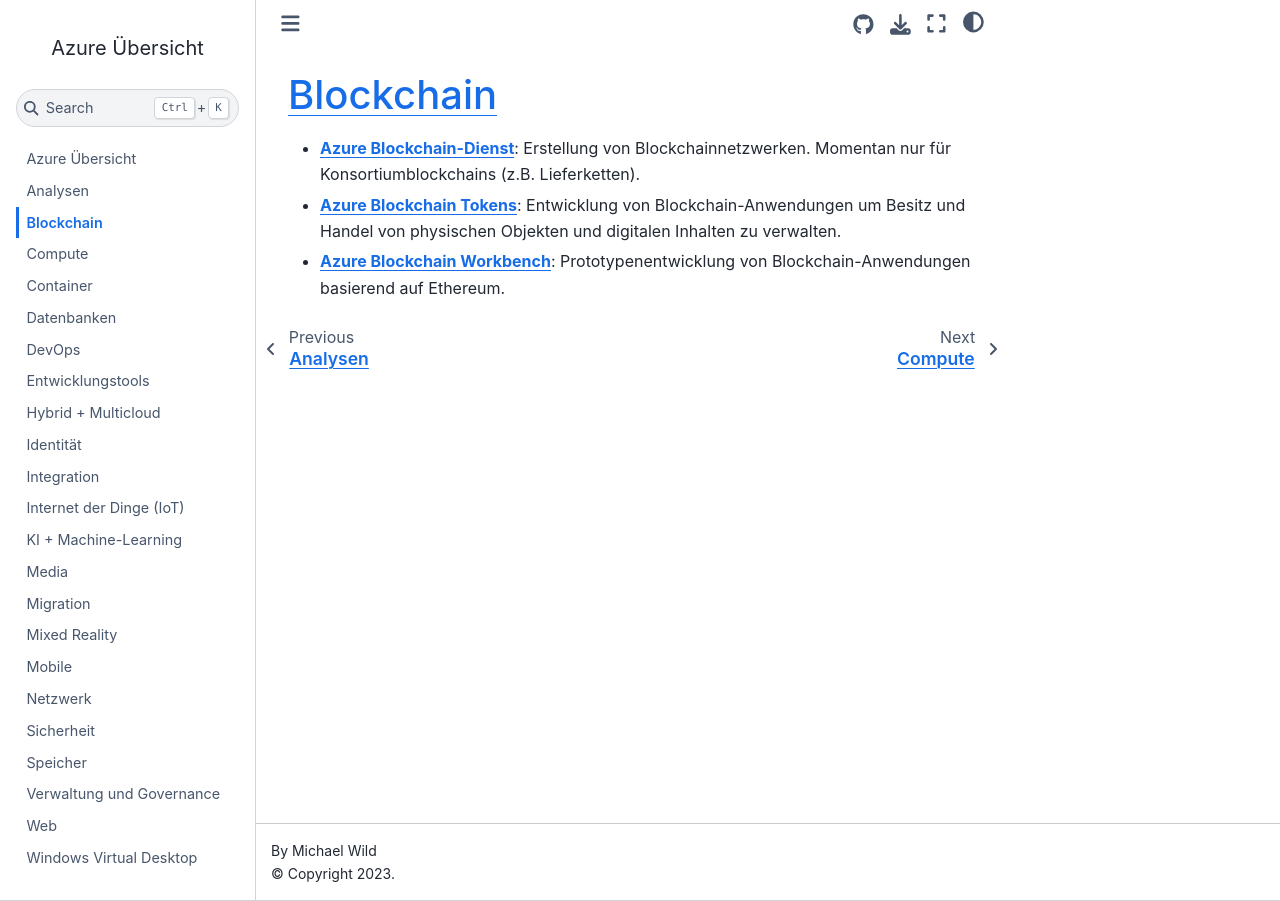
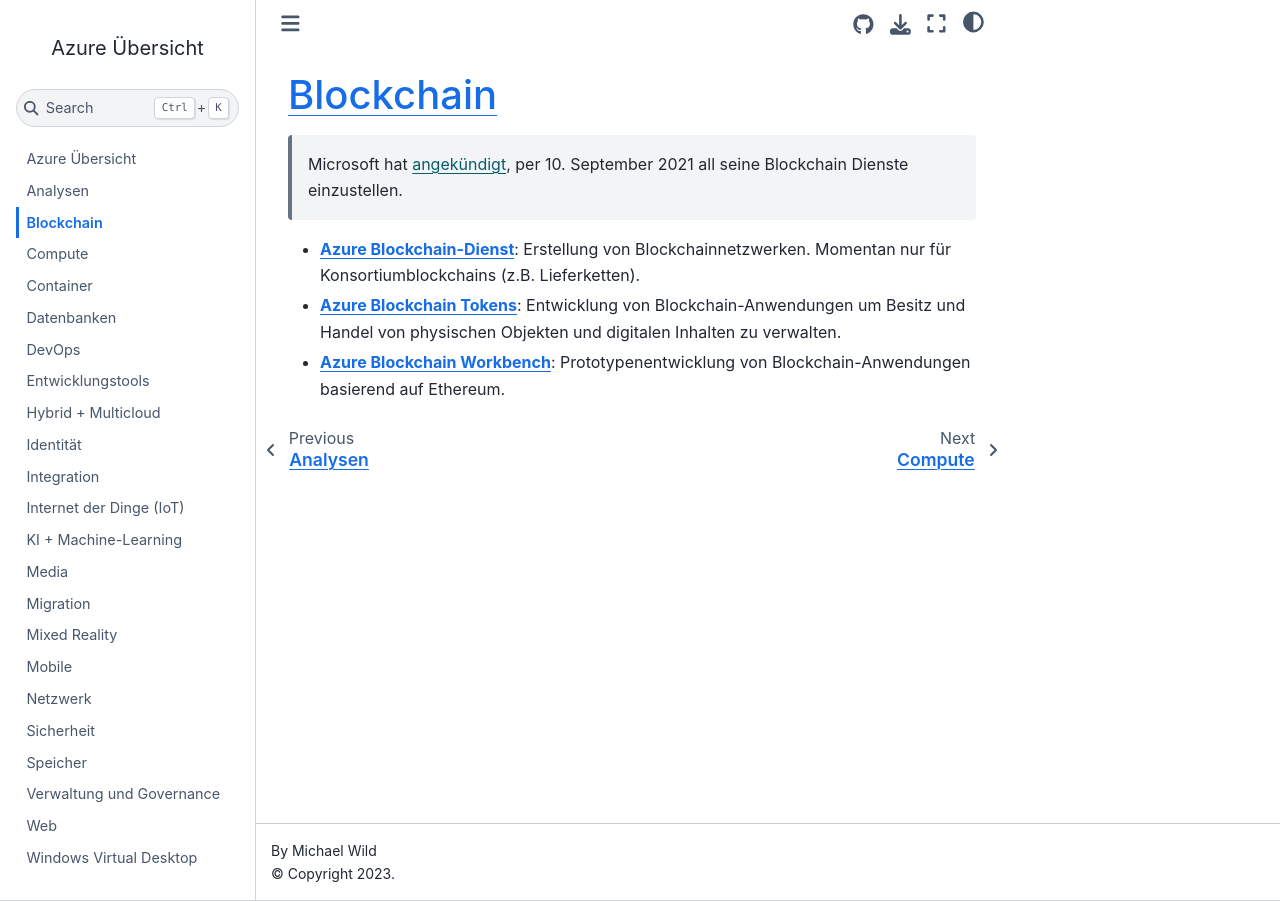
Before and after one commit to wildmichael/azure-overview, a Jupyter Book: the page built from blockchain.md, in a window 1280 px wide. Built offline with Jupyter Book 1.0.4 settings and Sphinx 7.4.7 and the Sphinx Book theme 1.1.4, drawn with Linux system fonts in a browser that asks for light colours.

Commit message:
Add retirement note about blockchain services

```diff
--- a/blockchain.md
+++ b/blockchain.md
@@ -1,4 +1,7 @@
 # [Blockchain]
+
+> Microsoft hat [angekündigt][blockchain retirement], per 10. September 2021 all
+seine Blockchain Dienste einzustellen.
 
 * **[Azure Blockchain-Dienst]**: Erstellung von Blockchainnetzwerken. Momentan
     nur für Konsortiumblockchains (z.B. Lieferketten).
@@ -8,6 +11,7 @@
 * **[Azure Blockchain Workbench]**: Prototypenentwicklung von
     Blockchain-Anwendungen basierend auf Ethereum.
 
+[blockchain retirement]: https://docs.microsoft.com/azure/blockchain/service/migration-guide
 [Blockchain]: https://azure.microsoft.com/de-de/services/#blockchain
 [Azure Blockchain-Dienst]: https://azure.microsoft.com/de-de/services/blockchain-service/
 [Azure Blockchain Tokens]: https://azure.microsoft.com/en-us/services/blockchain-tokens/
```
